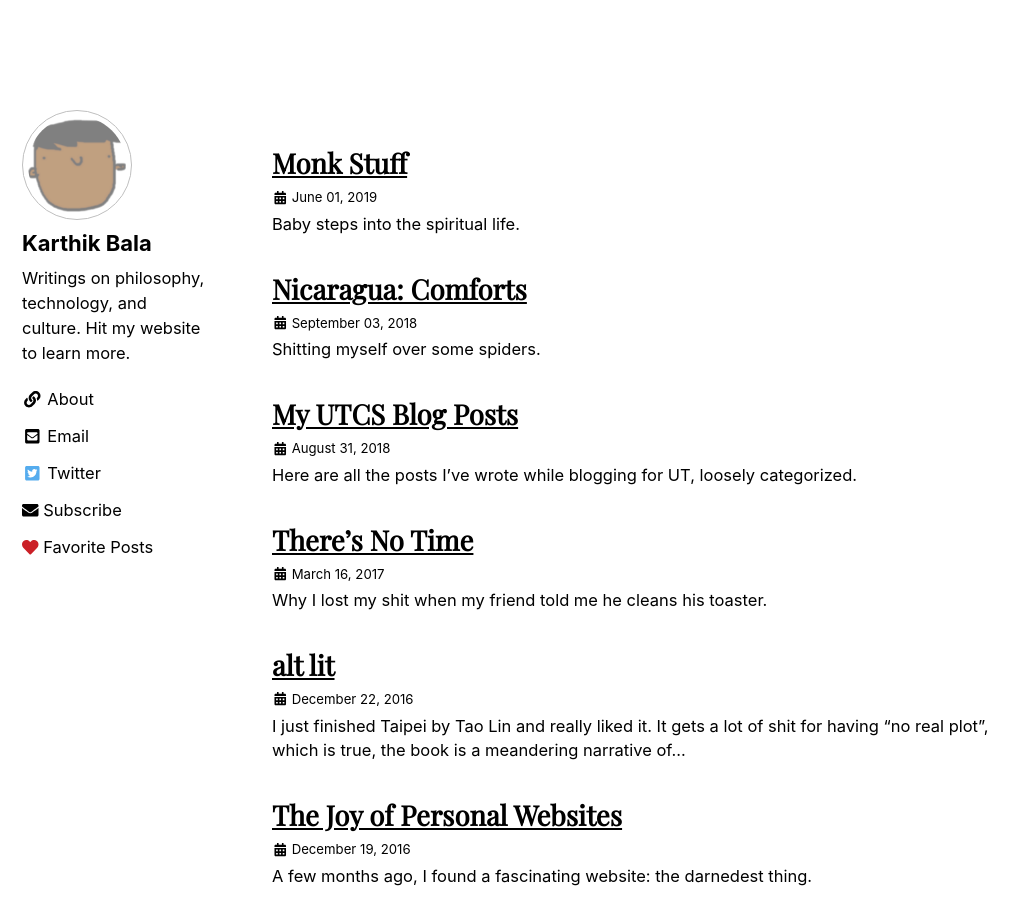
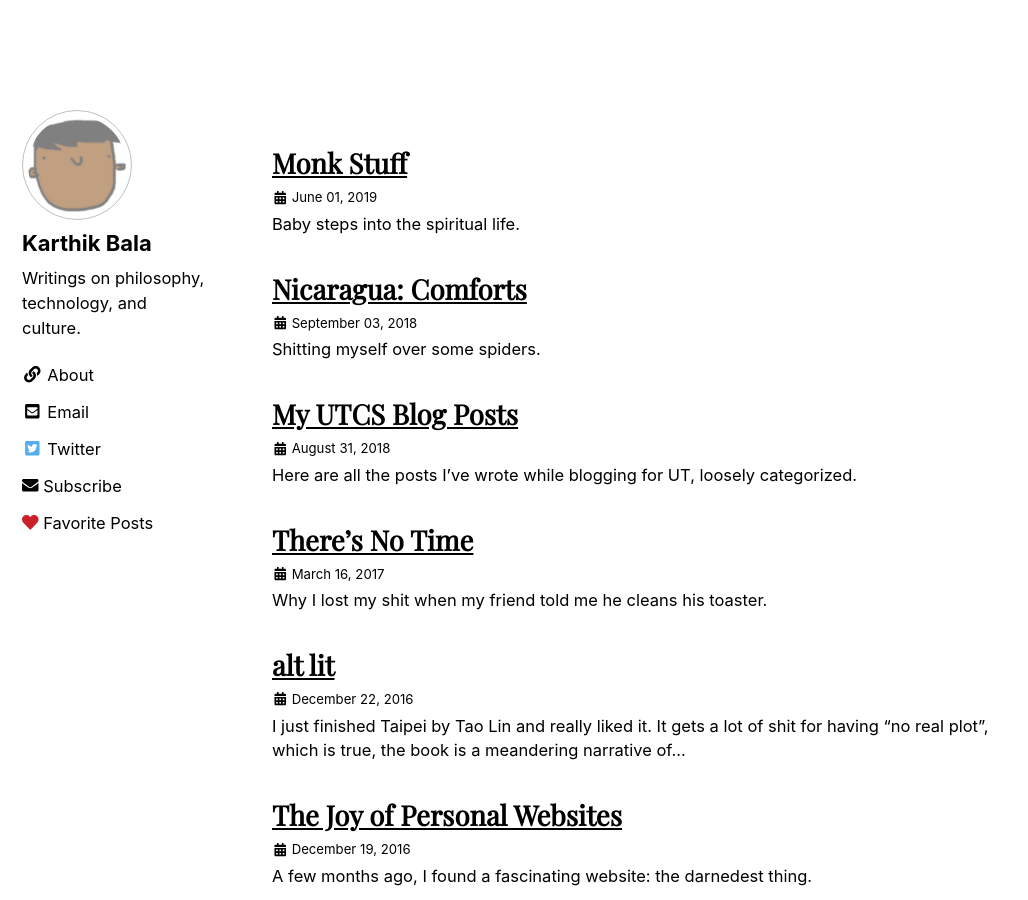
Before and after one commit to heems/heems.github.com, a Jekyll site: the page built from index.html, in a window 1280 px wide and 900 px high. Shown: the whole window, without its empty margins (0-1028 px from the left). Built offline with Jekyll 4.4.1, drawn with Linux system fonts in a browser that asks for light colours; nearby versions of some CDN libraries; the list of posts is cut into pages by our own code; comment, search, counter and statistics services are not loaded.

Commit message:
fix typo

```diff
--- a/_config.yml
+++ b/_config.yml
@@ -56,7 +56,7 @@ analytics:
 author:
   name   : "Karthik Bala"
   avatar : "/images/blogbg.png"
-  bio    : "Writings on philosophy, technology, and culture. Hit my website to learn more."
+  bio    : "Writings on philosophy, technology, and culture."
   email  : # optional
   uri    : "http://karthiksthings.com/"
   home   : "/" # null (default), "absolute or relative url to link to author home"
```
Also changed, not shown: _posts/2019-06-01-ashram.md (+1 -1 lines).
